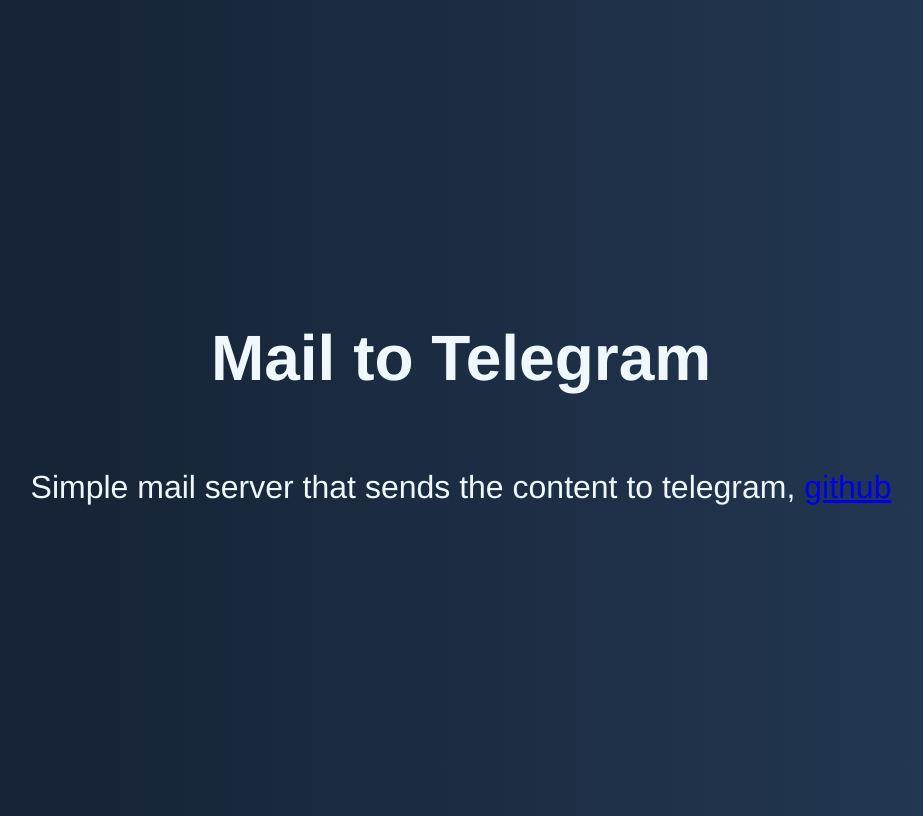
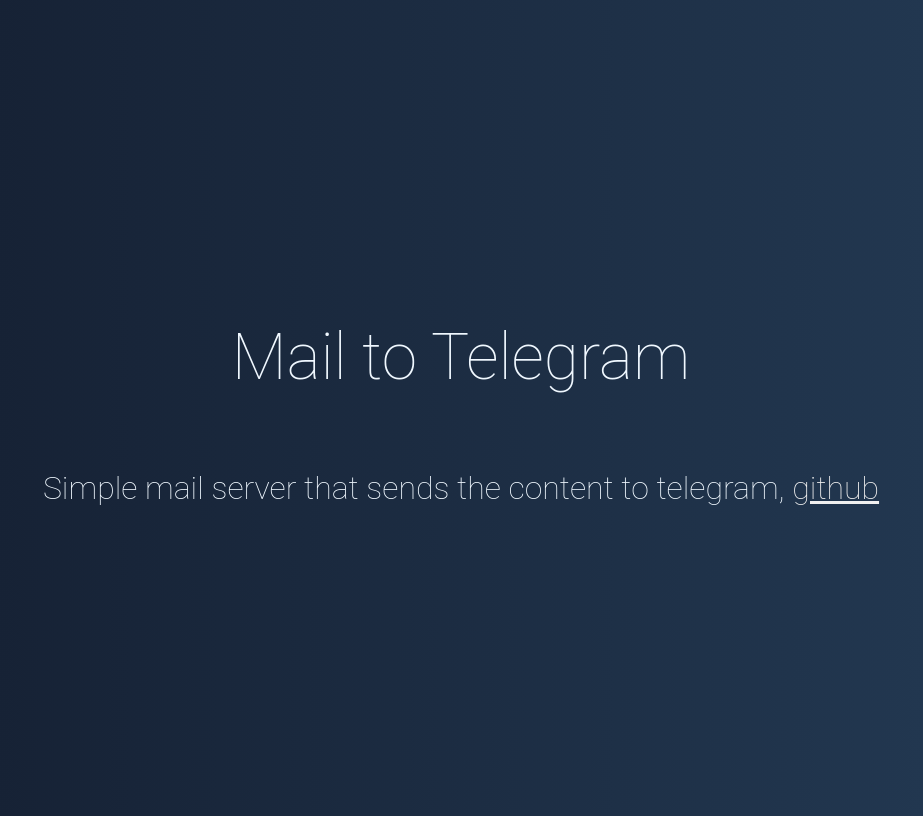
Before and after one commit to matst80/go-smtp2telegram, a plain HTML site: page index.html in a window 1280 px wide. Shown: the whole page, without its empty margins (179-1102 px from the left). Drawn offline with Linux system fonts and the light colour scheme.

Commit message:
update fonts and change dockerignore

```diff
--- a/index.html
+++ b/index.html
@@ -13,16 +13,23 @@
 			align-items: center;
 			background: linear-gradient(90deg, #141e30, #243b55);
 			color: aliceblue;
-			font-family: 'Franklin Gothic Medium', 'Arial Narrow', Arial, sans-serif;
+			font-family: 'Roboto', 'Helvetica Neue', Helvetica, Arial, 'Droid Sans', sans-serif;
+			font-weight: 100;
 			font-size: 2rem;
 			min-height: 100vh;
 		}
 
 		h1,
 		p {
+			font-weight: 100;
 			text-align: center;
 		}
+
+		a {
+			color: #f0f0f0;
+		}
 	</style>
+	<meta name="robots" content="index">
 </head>
 
 <body>
```
Also changed, not shown: 404.html (+5 -2 lines), 1 other file.
